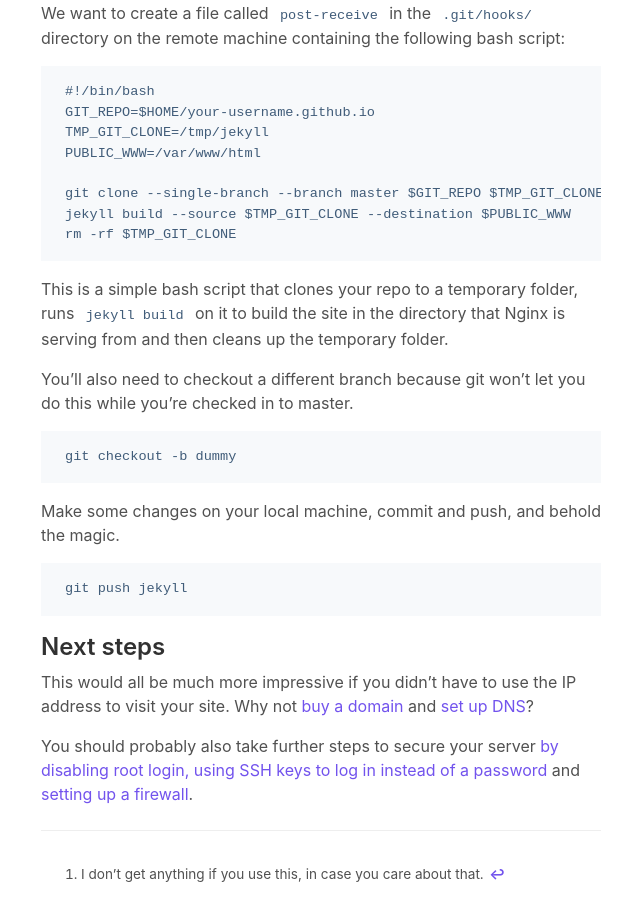
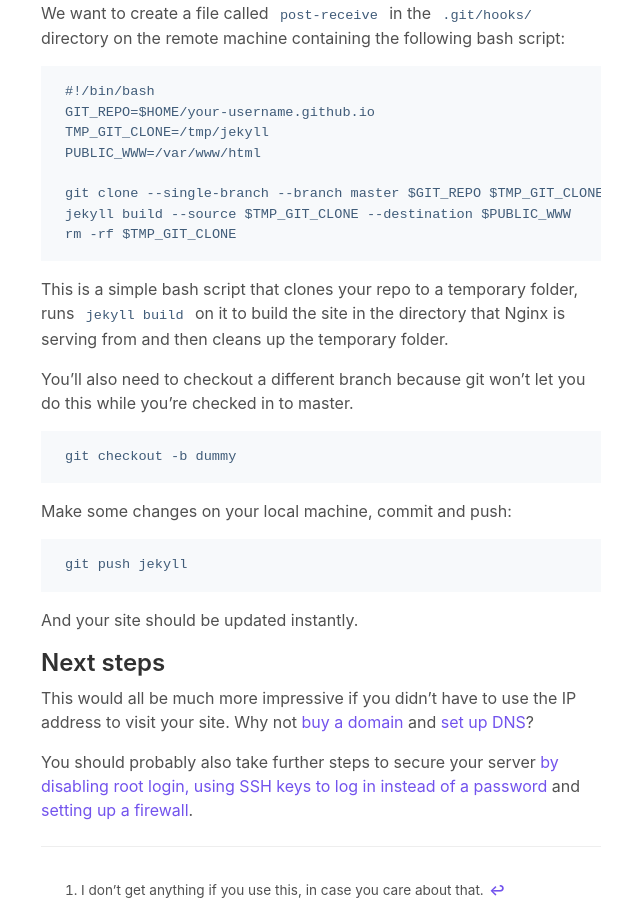
Before and after one commit to lxmrc/lxmrc.github.io, a Jekyll site: the page built from _posts/2020-10-28-migrating-from-github-pages-to-self-hosting.md, in a window 1280 px wide and 900 px high, scrolled down 6965 px. Shown: the whole window, without its empty margins (319-959 px from the left). Built offline with Jekyll 4.4.1, drawn with Linux system fonts in a browser that asks for light colours.

Commit message:
Improve article

````diff
--- a/_posts/2020-10-28-migrating-from-github-pages-to-self-hosting.md
+++ b/_posts/2020-10-28-migrating-from-github-pages-to-self-hosting.md
@@ -246,11 +246,13 @@ You'll also need to checkout a different branch because git won't let you do thi
 git checkout -b dummy
 ```
 
-Make some changes on your local machine, commit and push, and behold the magic.
+Make some changes on your local machine, commit and push:
 
 ```shell
 git push jekyll
 ```
+
+And your site should be updated instantly.
 
 ## Next steps
 
````
